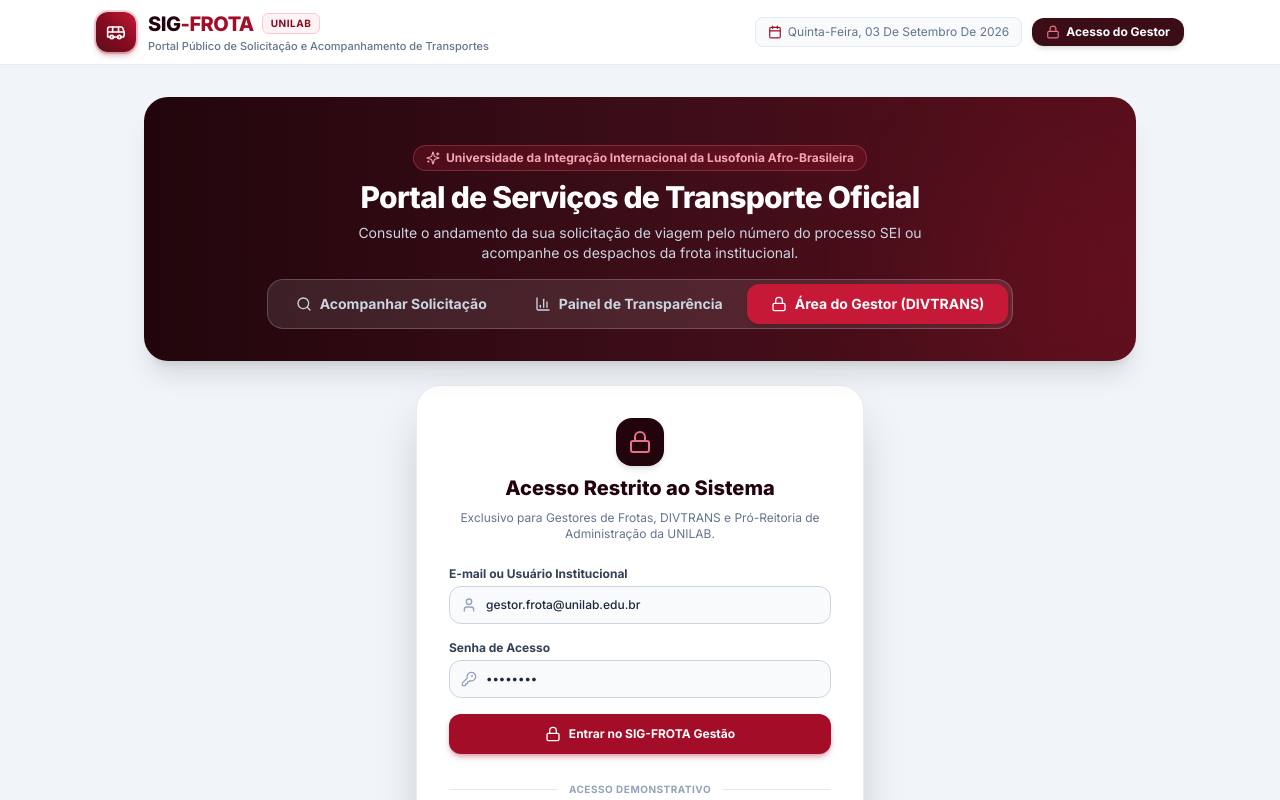
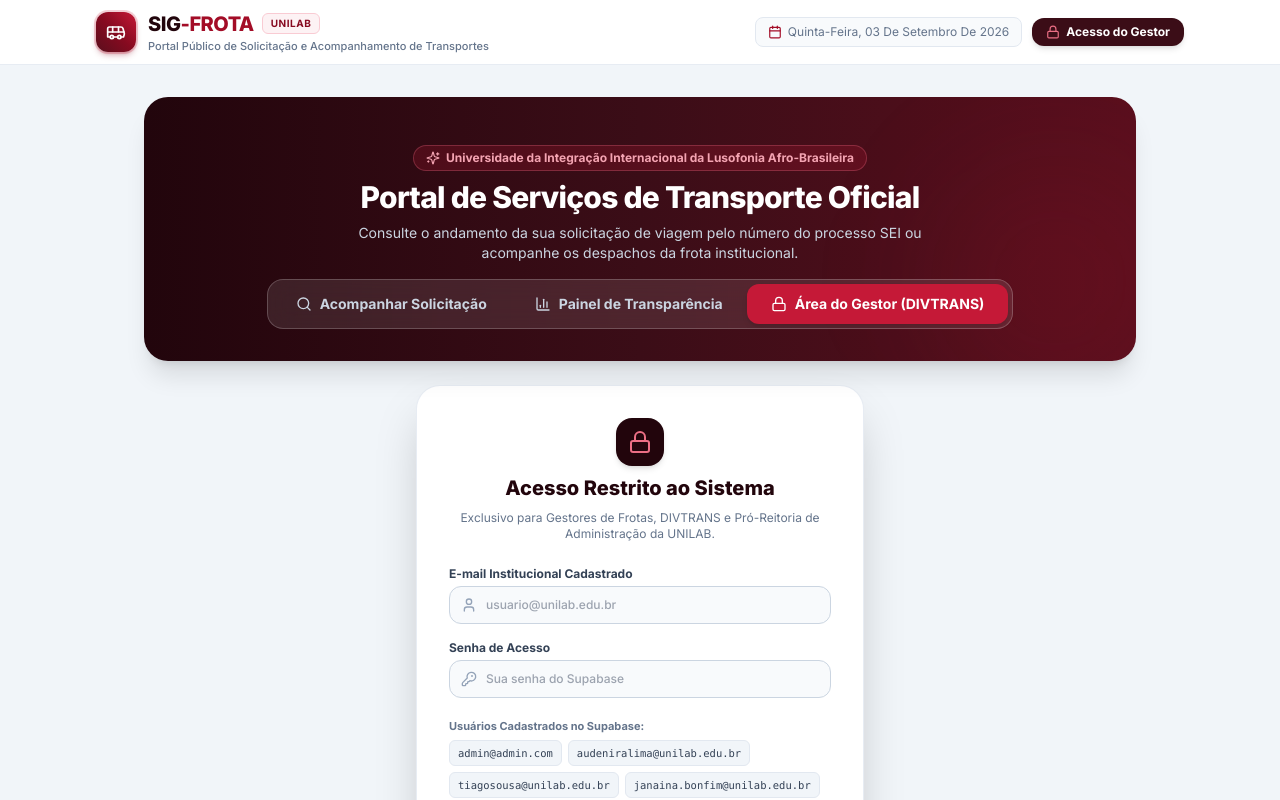
Before and after one commit to divtransunilab-glitch/sig-frotaunilab, a React (Vite) app: page / in a window 1280 px wide. Both pictures are taken after a click on the button "Acesso do Gestor". Shown: the top 800 px of the page. Built offline with nearby package versions, Linux system fonts and the light colour scheme; no server answers; the database is empty; the HTML template or start-up script is replaced by a standard one.

Commit message:
feat: enforce strict Supabase Auth authentication and remove demo login bypass

```diff
--- a/src/components/public/PublicPortal.tsx
+++ b/src/components/public/PublicPortal.tsx
@@ -5,6 +5,7 @@
 import { FleetService } from '../../services/fleetService';
 import { StatusBadge } from '../common/StatusBadge';
 import { PublicTransparencyView } from './PublicTransparencyView';
+import { supabase } from '../../services/supabaseClient';
 import {
   Search,
   SendHorizontal,
@@ -53,9 +54,10 @@
   const allTrips = useMemo(() => TripService.getTrips(), []);
 
   // Login Form State
-  const [loginEmail, setLoginEmail] = useState('gestor.frota@unilab.edu.br');
-  const [loginPassword, setLoginPassword] = useState('••••••••');
+  const [loginEmail, setLoginEmail] = useState('');
+  const [loginPassword, setLoginPassword] = useState('');
   const [loginError, setLoginError] = useState('');
+  const [isLoggingIn, setIsLoggingIn] = useState(false);
 
   const cities = DistanceService.getCities();
 
@@ -75,15 +77,37 @@
     setActiveTab('track');
   };
 
-  const handleLoginSubmit = (e: React.FormEvent) => {
+  const handleLoginSubmit = async (e: React.FormEvent) => {
     e.preventDefault();
-    if (!loginEmail.trim()) {
-      setLoginError('Por favor, informe seu e-mail ou usuário institucional.');
+    setLoginError('');
+
+    if (!loginEmail.trim() || !loginPassword.trim()) {
+      setLoginError('Por favor, preencha o e-mail e a senha de acesso.');
       return;
     }
-    setLoginError('');
-    if (onLoginSuccess) {
-      onLoginSuccess();
+
+    setIsLoggingIn(true);
+    try {
+      const { data, error } = await supabase.auth.signInWithPassword({
+        email: loginEmail.trim().toLowerCase(),
+        password: loginPassword,
+      });
+
+      if (error || !data.user) {
+        setLoginError('Acesso Negado: E-mail ou senha incorretos. Apenas usuários autorizados no Supabase podem acessar.');
+        setIsLoggingIn(false);
+        return;
+      }
+
+      // Sucesso na Autenticação Supabase
+      localStorage.setItem('sigfrota_auth', 'true');
+      if (onLoginSuccess) {
+        onLoginSuccess();
+      }
+    } catch {
+      setLoginError('Falha ao autenticar com o banco de dados Supabase.');
+    } finally {
+      setIsLoggingIn(false);
     }
   };
 
@@ -497,12 +521,13 @@
 
             <form onSubmit={handleLoginSubmit} className="space-y-4 text-xs">
               <div>
-                <label className="block font-bold text-slate-700 mb-1">E-mail ou Usuário Institucional</label>
+                <label className="block font-bold text-slate-700 mb-1">E-mail Institucional Cadastrado</label>
                 <div className="relative">
                   <User className="w-4 h-4 text-slate-400 absolute left-3 top-1/2 -translate-y-1/2" />
                   <input
-                    type="text"
+                    type="email"
                     required
+                    placeholder="usuario@unilab.edu.br"
                     value={loginEmail}
                     onChange={(e) => setLoginEmail(e.target.value)}
                     className="w-full pl-9 pr-3 py-2.5 bg-slate-50 border border-slate-300 rounded-xl text-xs font-medium text-slate-800 focus:bg-white focus:border-brand-500 focus:outline-hidden"
@@ -517,6 +542,7 @@
                   <input
                     type="password"
                     required
+                    placeholder="Sua senha do Supabase"
                     value={loginPassword}
                     onChange={(e) => setLoginPassword(e.target.value)}
                     className="w-full pl-9 pr-3 py-2.5 bg-slate-50 border border-slate-300 rounded-xl text-xs font-medium text-slate-800 focus:bg-white focus:border-brand-500 focus:outline-hidden"
@@ -524,32 +550,52 @@
                 </div>
               </div>
 
+              {/* Atalho de E-mails Autorizados no Supabase */}
+              <div className="space-y-1.5 pt-1">
+                <span className="text-[11px] font-bold text-slate-500 block">Usuários Cadastrados no Supabase:</span>
+                <div className="flex flex-wrap gap-1.5">
+                  {[
+                    'admin@admin.com',
+                    'audeniralima@unilab.edu.br',
+                    'tiagosousa@unilab.edu.br',
+                    'janaina.bonfim@unilab.edu.br'
+                  ].map((email) => (
+                    <button
+                      key={email}
+                      type="button"
+                      onClick={() => setLoginEmail(email)}
+                      className={`text-[10.5px] px-2 py-1 rounded-md font-mono border transition-colors ${
+                        loginEmail === email
+                          ? 'bg-brand-100 text-brand-900 border-brand-300 font-bold'
+                          : 'bg-slate-100 text-slate-700 border-slate-200 hover:bg-slate-200'
+                      }`}
+                    >
+                      {email}
+                    </button>
+                  ))}
+                </div>
+              </div>
+
               <button
                 type="submit"
-                className="w-full py-3 bg-brand-600 hover:bg-brand-700 text-white rounded-xl font-bold text-xs shadow-md shadow-brand-600/30 transition-all active:scale-95 flex items-center justify-center gap-2"
+                disabled={isLoggingIn}
+                className="w-full py-3 bg-brand-600 hover:bg-brand-700 disabled:bg-slate-400 text-white rounded-xl font-bold text-xs shadow-md shadow-brand-600/30 transition-all active:scale-95 flex items-center justify-center gap-2"
               >
-                <Lock className="w-4 h-4" />
-                <span>Entrar no SIG-FROTA Gestão</span>
+                {isLoggingIn ? (
+                  <>
+                    <div className="w-4 h-4 border-2 border-white/30 border-t-white rounded-full animate-spin"></div>
+                    <span>Autenticando no Supabase...</span>
+                  </>
+                ) : (
+                  <>
+                    <Lock className="w-4 h-4" />
+                    <span>Entrar no SIG-FROTA Gestão</span>
+                  </>
+                )}
               </button>
             </form>
 
-            <div className="relative flex py-1 items-center">
-              <div className="grow border-t border-slate-200"></div>
-              <span className="shrink mx-3 text-[10px] text-slate-400 uppercase font-bold tracking-wider">Acesso Demonstrativo</span>
-              <div className="grow border-t border-slate-200"></div>
-            </div>
-
-            {/* Quick Demo Login Button */}
-            <button
-              type="button"
-              onClick={handleLoginSubmit}
-              className="w-full py-2.5 bg-brand-50 hover:bg-brand-100 text-brand-800 border border-brand-300 rounded-xl font-bold text-xs transition-colors flex items-center justify-center gap-2 shadow-xs"
-            >
-              <ShieldCheck className="w-4 h-4 text-brand-700" />
-              <span>Acessar Diretamente como Gestor (DIVTRANS)</span>
-            </button>
-
-            <div className="text-center">
+            <div className="text-center pt-2">
               <button
                 type="button"
                 onClick={() => setActiveTab('track')}
```
